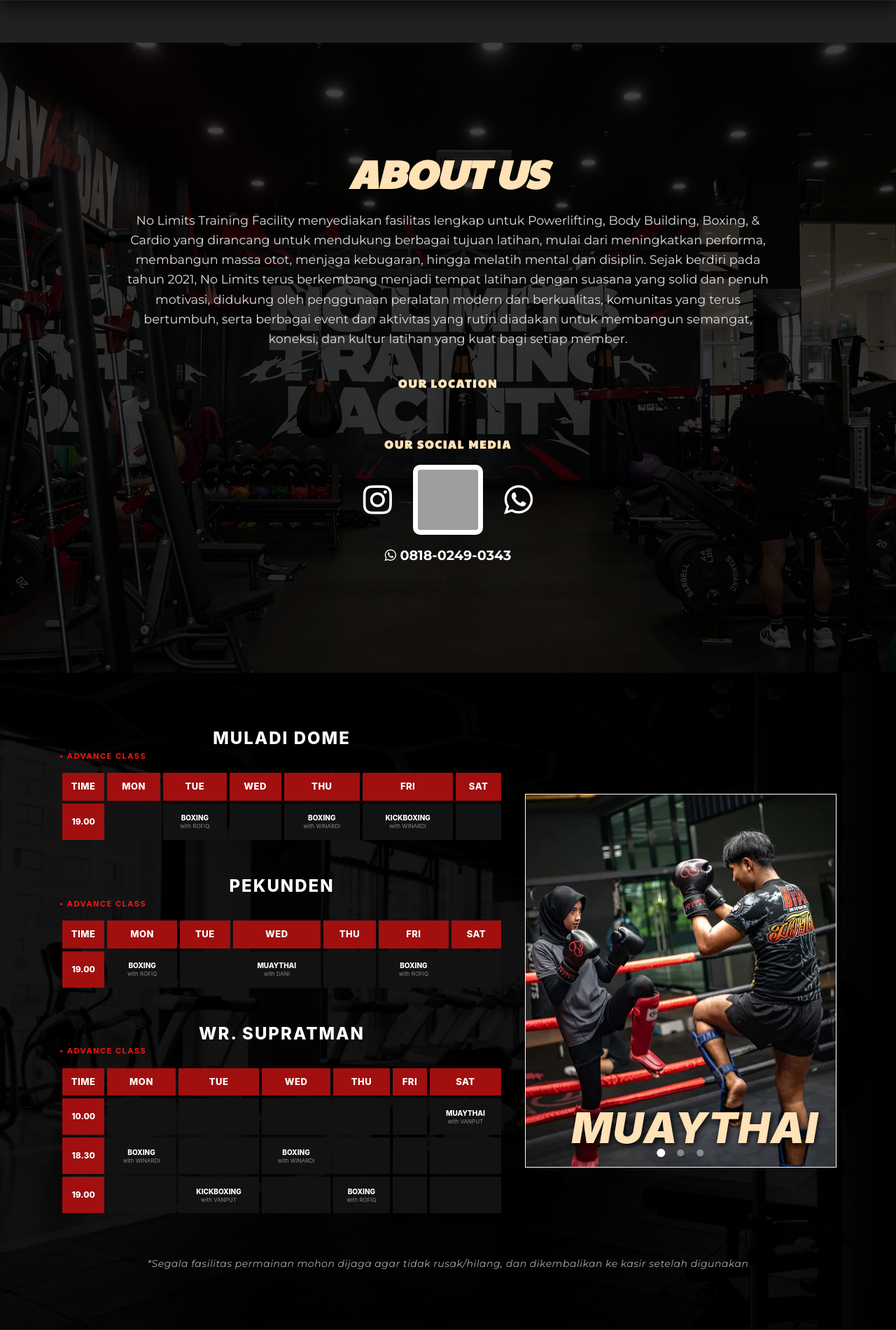
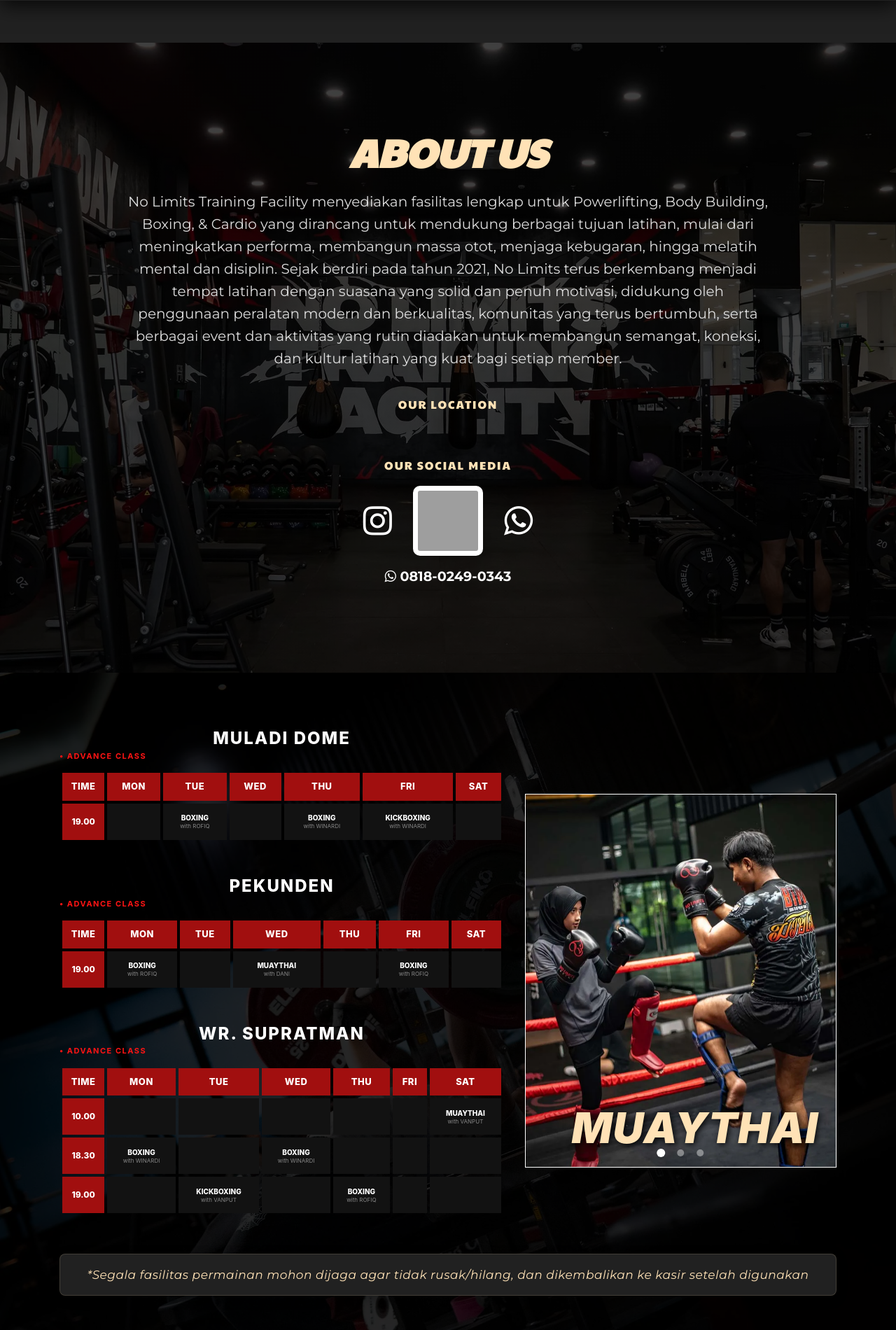
Before and after one commit to hasanarofid/codeiginter-nolimit-gym, a CodeIgniter 4 app: template app/Views/home_section.php in a window 1280 px wide. Shown: the part 983-2883 px from the top of the page at 70% size. Run offline with PHP 8.4 and a stand-in for CodeIgniter, Linux system fonts and the light colour scheme; the template is opened without the code that fills it, so the values that code supplies are empty; some libraries are stand-ins or nearby versions; grey boxes are pictures that could not be loaded.

Commit message:
29/5/26 perbaikan

```diff
--- a/app/Views/home_section.php
+++ b/app/Views/home_section.php
@@ -234,7 +234,7 @@ document.addEventListener('DOMContentLoaded', function() {
     text-transform: uppercase;
     text-decoration: none;
     transition: color 0.3s;
-    font-size: 1rem;
+    font-size: 20px;
     padding: 5px 15px;
 }
 .location-link:hover {
@@ -261,12 +261,12 @@ document.addEventListener('DOMContentLoaded', function() {
                     <h2 style="color: #ffe2b6; font-weight: 800; font-style: italic; font-size: 3.5rem; margin-bottom: 20px;">ABOUT US</h2>
 
                     <!-- About Us Text -->
-                    <p style="color: #DDD; font-size: 1.1rem; line-height: 1.6; margin-bottom: 40px; text-align: center;">
+                    <p style="color: #DDD; font-size: 20px; line-height: 1.6; margin-bottom: 40px; text-align: center;">
                         No Limits Training Facility menyediakan fasilitas lengkap untuk Powerlifting, Body Building, Boxing, & Cardio yang dirancang untuk mendukung berbagai tujuan latihan, mulai dari meningkatkan performa, membangun massa otot, menjaga kebugaran, hingga melatih mental dan disiplin. Sejak berdiri pada tahun 2021, No Limits terus berkembang menjadi tempat latihan dengan suasana yang solid dan penuh motivasi, didukung oleh penggunaan peralatan modern dan berkualitas, komunitas yang terus bertumbuh, serta berbagai event dan aktivitas yang rutin diadakan untuk membangun semangat, koneksi, dan kultur latihan yang kuat bagi setiap member.
                     </p>
 
                     <!-- Our Location -->
-                    <h5 style="color: #ffe2b6; font-weight: 600; text-transform: uppercase; letter-spacing: 2px; margin-bottom: 20px; font-size: 1rem;">OUR LOCATION</h5>
+                    <h5 style="color: #ffe2b6; font-weight: 400; text-transform: uppercase; letter-spacing: 2px; margin-bottom: 20px; font-size: 1rem;">OUR LOCATION</h5>
                     <div class="d-flex justify-content-center mb-5">
                         <div >
                             <?php foreach ($cabangs as $cab): ?>
@@ -278,7 +278,7 @@ document.addEventListener('DOMContentLoaded', function() {
                     </div>
 
                     <!-- Our Social Media -->
-                    <h5 style="color: #ffe2b6; font-weight: 600; text-transform: uppercase; letter-spacing: 2px; margin-bottom: 20px; font-size: 1rem;">OUR SOCIAL MEDIA</h5>
+                    <h5 style="color: #ffe2b6; font-weight: 400; text-transform: uppercase; letter-spacing: 2px; margin-bottom: 20px; font-size: 1rem;">OUR SOCIAL MEDIA</h5>
                     <div class="d-flex justify-content-center align-items-center" style="gap: 30px; margin-bottom: 15px;">
                         <a href="#" style="color: #FFF; font-size: 3rem; transition: 0.3s;" onmouseover="this.style.color='#FF1414'" onmouseout="this.style.color='#FFF'"><i class="fa fa-instagram"></i></a>
 
@@ -497,7 +497,7 @@ document.addEventListener('DOMContentLoaded', function() {
 
 <style>
 .muaythai-schedule-section {
-    background: linear-gradient(rgba(0, 0, 0, 0.92), rgba(0, 0, 0, 0.92)), url('<?= base_url("img/bg-2.jpg") ?>');
+    background: linear-gradient(rgba(0, 0, 0, 0.85), rgba(0, 0, 0, 0.85)), url('<?= base_url("img/bg-jadwal-nolimit.webp") ?>');
     background-size: cover;
     background-position: center center;
     padding: 80px 0;
@@ -662,11 +662,16 @@ document.addEventListener('DOMContentLoaded', function() {
 .muaythai-note {
     width: 100%;
     text-align: center;
-    color: #aaaaaa;
-    font-size: 14px;
+    background-color: #212121;
+    color: #ffe2b6;
+    font-size: 17px;
     font-style: italic;
     margin-top: 30px;
     letter-spacing: 0.5px;
+    padding: 15px 20px;
+    border-radius: 8px;
+    border: 1px solid rgba(255, 226, 182, 0.15);
+    box-shadow: 0 4px 15px rgba(0, 0, 0, 0.3);
 }
 
 @media (max-width: 991px) {
@@ -877,7 +882,7 @@ document.addEventListener('DOMContentLoaded', function() {
 <!-- features_area_end  -->
 
 <!-- schedule_area_start -->
-<div class="priscing_area" id="class_schedule">
+<div class="priscing_area" id="class_schedule" style="display: none;">
     <div class="container">
         <div class="row">
             <div class="col-xl-12">
```
Also changed, not shown: public/img/bg-jadwal-nolimit.webp (added).
